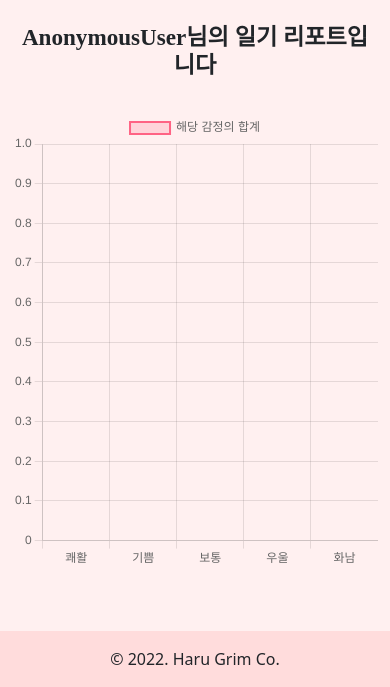
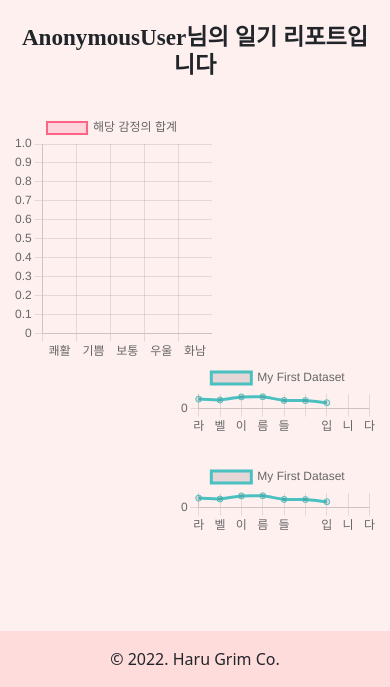
Before and after one commit to cyjeong2/Project-3, a Django app: page /diary/dashboard/ in a window 390 px wide. Shown: the part 208-895 px from the top of the page. Run offline with Django 4.2, Linux system fonts and the light colour scheme; data that the repository does not hold is empty; some libraries are stand-ins or nearby versions; some web fonts are replaced.

Commit message:
22/11/29 대시보드 틀 완성

```diff
--- a/diary/templates/diary/DashBoard.html
+++ b/diary/templates/diary/DashBoard.html
@@ -18,22 +18,7 @@ body {
         color : black;
       }
 
-      {% comment %} .col-md-4 {
-        float: left;
-        width: 400px;
-        height: 600px;
-        line-height: 100px;
-        text-align: center;
-        font-size: 20px;
-    } {% endcomment %}
-    {% comment %} .col-md-6 {
-        float: right;
-        width: 300px;
-        height: 300px;
-        line-height: 100px;
-        text-align: center;
-        font-size: 20px;
-    } {% endcomment %}
+
 </style>
 <script src="https://cdn.jsdelivr.net/npm/chart.js@3.5.1/dist/chart.min.js"></script>
 
@@ -47,11 +32,11 @@ body {
             </div>
         </div>
     </div>
-    <div class="col-md-4">
+    <div class="col-md-4" style="display: inline-block;float:left;">
 <!--// 차트를 그릴 영역으로 canvas태그를 사용한다.-->
 <br/><canvas id="myChart" width="200" height="250"></canvas>
     </div>
-</div>
+
 
 <!--// 해당 부분은 JS파일을 따로 만들어서 사용해도 된다.-->
 <script>
@@ -111,10 +96,10 @@ var myChart = new Chart(chartArea, {
     }
 });
 </script>
-    {% comment %} <div class="col-md-6">
-<canvas id="myChart2" width="100" height="250"></canvas>
+    <br/><div class="col-md-6" style="display: inline-block;float:right;">
+<canvas id="myChart2" width="200px" height="75px" ></canvas>
     </div>
-</div>
+
 <script>
 var myChart = new Chart(
     document.getElementById('myChart2'),
@@ -132,7 +117,33 @@ var myChart = new Chart(
     },
     options: {}	//추가 옵션이 있을 경우
    }
-); {% endcomment %}
+);
+
+</script>
+
+<br/><div class="col-md-6" style="float:right;">
+<br/><canvas id="myChart3" width="200px" height="75px" ></canvas>
+    </div>
+</div>
+</div>
+<script>
+var myChart = new Chart(
+    document.getElementById('myChart3'),
+    {
+    type: 'line',
+    data: {
+        labels: "라벨이름들 입니다",
+        datasets: [{
+            label: 'My First Dataset',
+            data: [65, 59, 80, 81, 56, 55, 40],
+            fill: false,
+            borderColor: 'rgb(75, 192, 192)',
+            tension: 0.1
+        }]
+    },
+    options: {}	//추가 옵션이 있을 경우
+   }
+);
 
 </script>
 
--- a/diary/views.py
+++ b/diary/views.py
@@ -629,7 +629,7 @@ def makeWordCloud(request):
     dbCon = pymysql.connect(host='localhost', user='admin', password='admin', db='project_test2')
     cursor = dbCon.cursor()
     print(memorys)
-    df = pd.DataFrame('content')
+    df = pd.DataFrame('memorys')
     mask = Image.open('\static\cloud.png')
     mask = np.array(mask)
 
```
